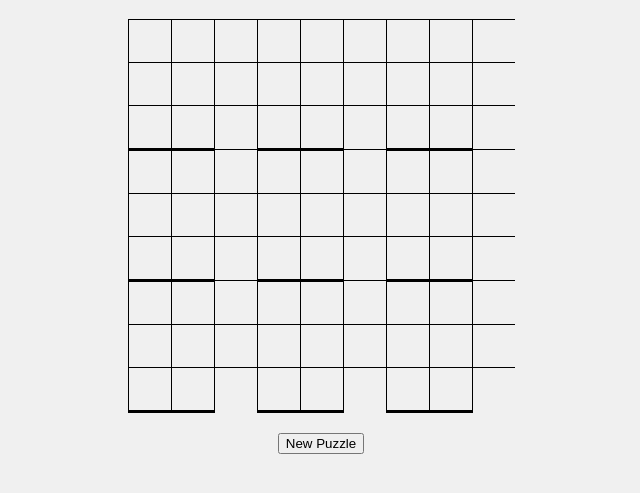
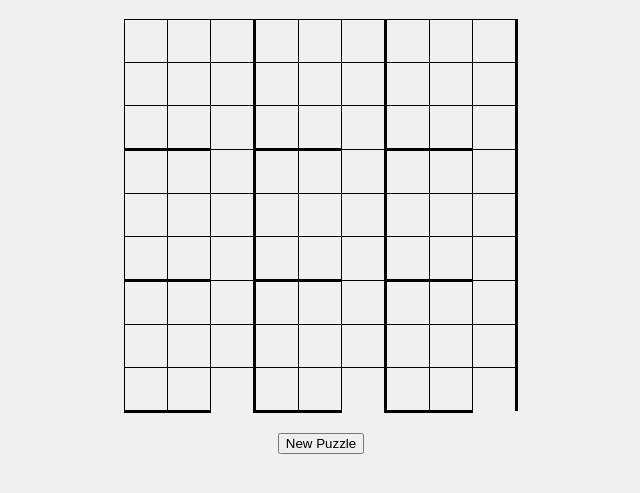
Before and after one commit to Kokac8/Sudoku, a plain HTML site: page index.html in a window 1280 px wide. Shown: the part 89-582 px from the top of the page, without its empty margins (319-959 px from the left). Drawn offline with Linux system fonts and the light colour scheme.

Commit message:
Update style.css

```diff
--- a/style.css
+++ b/style.css
@@ -38,9 +38,7 @@ body {
     border-bottom: none; /* Remove double border at the section corners */
 }
 
-#sudoku-grid tr td:nth-child(3n) {
-    border-right: none; /* Remove double border at the section corners */
-}
+
 
 /* Center the button */
 button {
```
